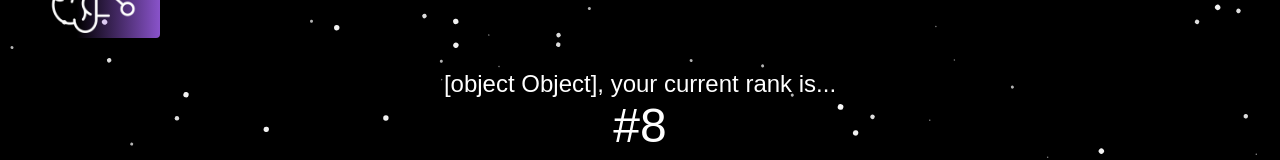
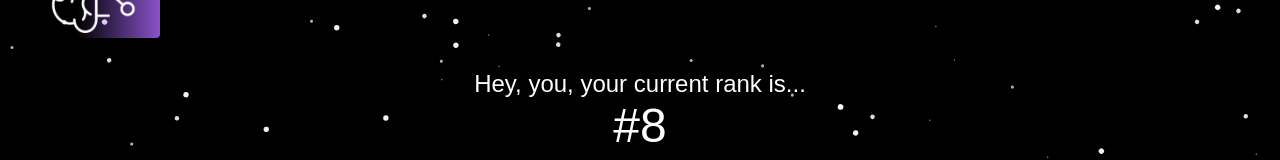
Before and after one commit to mojopy/smartbrainapp, a React (Create React App) app: page / in a window 1280 px wide. Shown: the part 120-280 px from the top of the page. Built offline with nearby package versions, Linux system fonts and the light colour scheme.

Commit message:
woops, object call instead of direct call

```diff
--- a/src/components/Rank/Rank.js
+++ b/src/components/Rank/Rank.js
@@ -6,7 +6,7 @@ const Rank = () => {
     return (
         <div className="tc">
             <div className="white f3">
-                {{user_Name} + ', your current rank is...'}
+                {user_Name + ', your current rank is...'}
             </div>
             <div className="white f1">
                 {'#8'}
```
